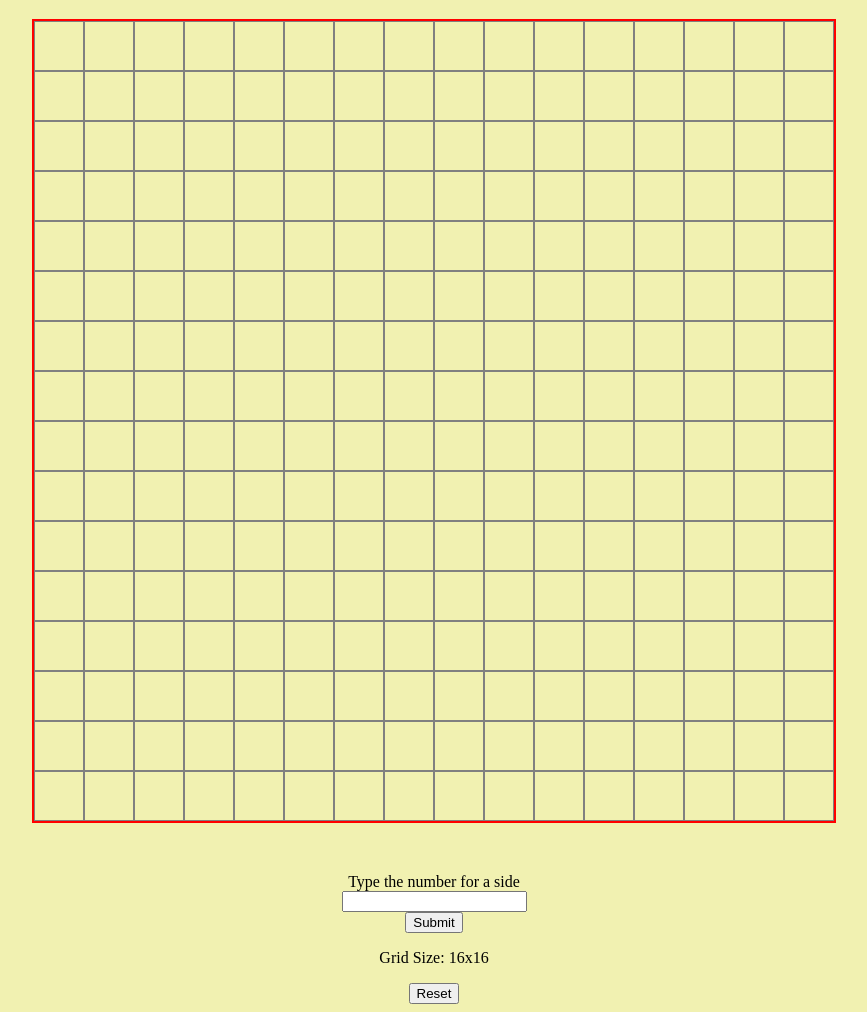
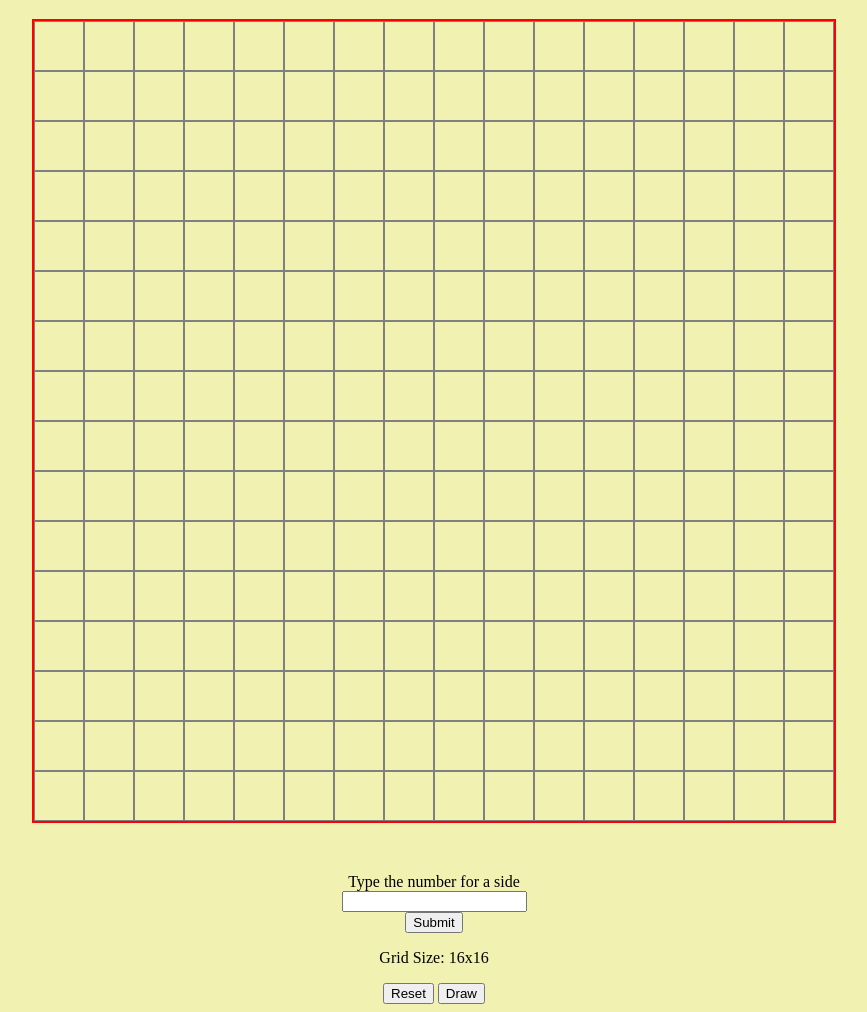
Before and after one commit to pirometheus/etch-a-sketch, a plain HTML site: page index.html in a window 1280 px wide. Shown: the part 69-1081 px from the top of the page, without its empty margins (206-1073 px from the left). Drawn offline with Linux system fonts and the light colour scheme.

Commit message:
Draw button added

```diff
--- a/index.html
+++ b/index.html
@@ -20,7 +20,10 @@
     <button class="submit">Submit</button>
     <p class="userInput">Grid Size: 16x16</p>
 
-    <button class="reset">Reset</button>
+    <div class="button">
+        <button class="reset">Reset</button>
+        <button class="draw">Draw</button>
+    </div>
 
     </div>
 </body>
```
